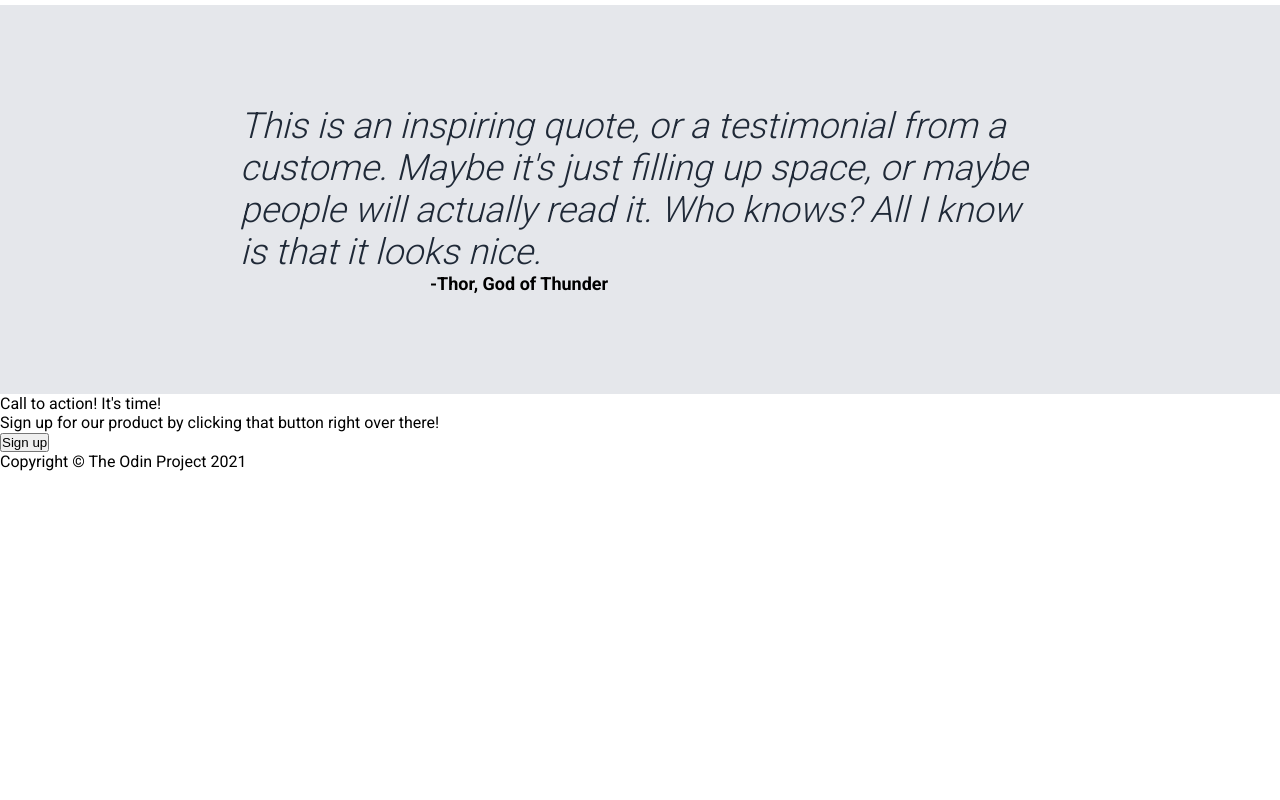
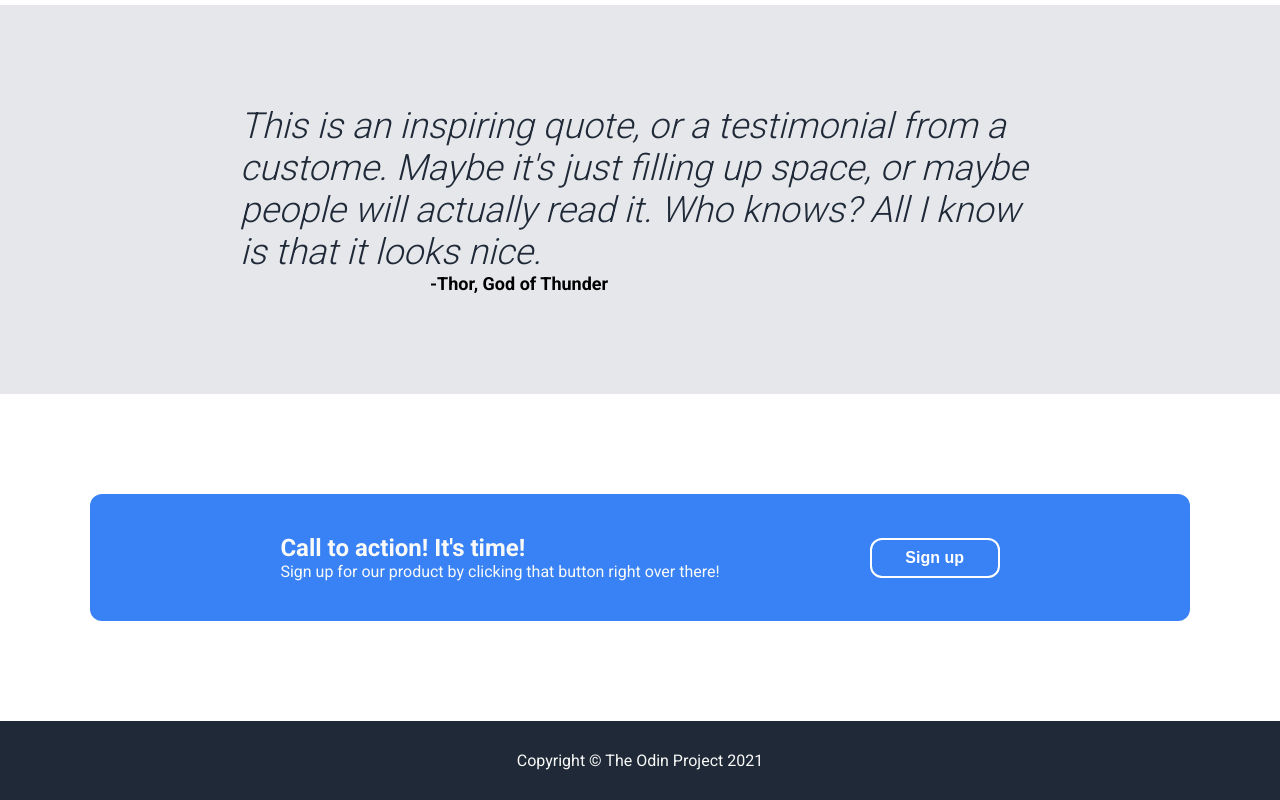
Before and after one commit to kikisam-22/TOP---Landing-Page, a plain HTML site: page index.html in a window 1280 px wide. Shown: the part 942-1742 px from the top of the page. Before the commit the page ends 1413 px from the top, so only its background shows below. Drawn offline with Linux system fonts and the light colour scheme.

Commit message:
Editing HTML card section by adding classes and new div as flex-container. Editing CSS card section part to match page design example. ADD FOOTER HTML.

```diff
--- a/index.html
+++ b/index.html
@@ -48,8 +48,10 @@
         <div class="author">-Thor, God of Thunder</div>
     </div>
     <div class="card">
-        <div>Call to action! It's time!</div>
-        <div>Sign up for our product by clicking that button right over there!</div>
+        <div class="card-left-element">
+            <div class="call">Call to action! It's time!</div>
+            <div>Sign up for our product by clicking that button right over there!</div>
+        </div>
         <button>Sign up</button>
     </div>
     <div class="footer">
--- a/style.css
+++ b/style.css
@@ -87,7 +87,7 @@ a{
 }
 
 
-.left-element button{
+button{
     display: flex;
     align-items: center;
     justify-content: center;
@@ -103,6 +103,7 @@ a{
     color : #ffffff;
     font-weight: bold;
 }
+
 
 
 .information-title{
@@ -157,3 +158,37 @@ a{
     margin-left: auto;
     width : 750px;
 }
+
+.card{
+    border-radius: 12px;
+    margin: 100px auto;
+    width: 1000px;
+    background-color: #3882F6 ;
+    padding: 15px 20px;
+    display: flex;
+    align-items: center;
+    justify-content: center;
+    gap: 150px;
+    padding : 40px 50px;
+}
+
+.card div{
+    color : #F9FAF8;
+}
+
+.call{
+    font-size: 24px;
+    font-weight: bold;
+}
+
+
+.card button{
+    border: 2px solid #ffffff;
+}
+
+.footer{
+    color: #F9FAF8;
+    text-align: center;
+    padding: 30px;
+    background-color: #1F2937;
+}
```
